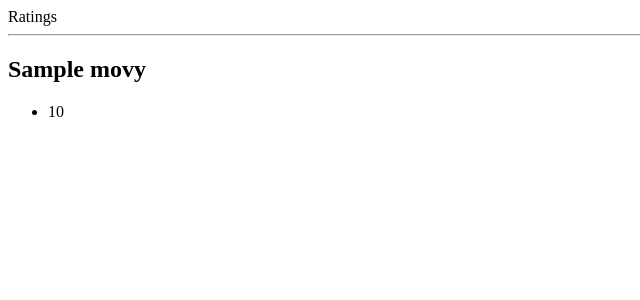
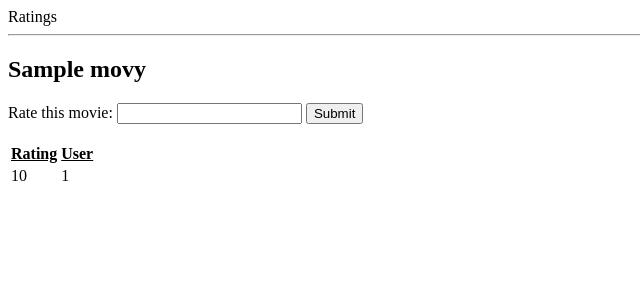
Before and after one commit to lei-ssezfaire/ratings_exercise, a Flask app: page /movies/1 in a window 1280 px wide. Shown: the top 300 px of the page, without its empty margins (0-640 px from the left). Run offline with Flask 2, Linux system fonts and the light colour scheme; tables that the repository leaves empty hold one stand-in row (values such as "Sample post").

Commit message:
In the process of fixing movie info handling route

```diff
--- a/server.py
+++ b/server.py
@@ -82,24 +82,53 @@ def user_info(user_id):
 	return render_template('user_info.html', email=email, age=age, zipcode=zipcode, title_score_tuple_list=list_of_movie_ratings)
 
 
+@app.route('/handle_rating')
+def handle_rating():
+	"""Handles movie ratings"""
+
+	rating = request.args.get('user_score')
+
+	movie_info = request.args.get('movie_info')
+	print '*' * 50
+	print movie_info
+	print type(movie_info)
+	print '*' * 50
+	movie_list = [x.encode('UTF8') for x in movie_info]
+	movie_title = str(movie_list[0])
+
+	print "HERE IT IS!"
+	print movie_title
+	print '*' * 50
+
+	user = session['current_user']
+
+	#use movie_title to get movie_id
+	movie_id = db.session.query(Movie.movie_id).filter_by(title=movie_title).one()
+	# see the combination of movie_id, and our user is in a Rating row
+	rating_row = db.session.query(rating_id).filter_by(movie_id=movie_id, user_id=user).one()
+	if rating_row:
+		rating_row.score = rating
+		db.session.commit()
+	else:
+		new_row = Rating(movie_id=movie_id, user_id=user, score=rating)
+		db.session.add(new_row)
+		db.session.commit()
+
+	# if it is, update that rating row with new value
+	# if not insert new rating
+	movies = db.session.query(Movie.title, Rating.user_id, Rating.score).join(Rating)
+	specific_movie = movies.filter_by(movie_id = movie_id).all()
+
+
+	return render_template('movie_info.html', movie_title= movie_title, specific_movie=specific_movie)
+
+
 @app.route('/movies/<int:movie_id>')
 def movie_info(movie_id):
 
-	#join movies and ratings table
-	movies = db.session.query(Movie.title, Rating.score).join(Rating)
+	movies = db.session.query(Movie.title, Rating.user_id, Rating.score).join(Rating)
 	specific_movie = movies.filter_by(movie_id = movie_id).all()
 	movie_title = specific_movie[0][0]
-
-	# list_of_movies = []
-
-	# title, score = movies
-		# list_of_movies
-	#title
-	#ratings
-	#set rating form
-	#page refresh should have new rating
-	#associate that rating with session id, check
-	#if exists, update, if not add
 
 	return render_template('movie_info.html', movie_title=movie_title, specific_movie=specific_movie)
 
--- a/templates/movie_info.html
+++ b/templates/movie_info.html
@@ -2,11 +2,23 @@
 {% block content %}
 
     <h2>{{ movie_title }}</h2>
-    <ul>
-      {% for title, score in specific_movie %}
-        <li>{{ score }}</li>
+		<form action="/handle_rating">
+			Rate this movie: <input type="text" name="user_score" id="user_rating">
+			<input type="hidden" name="movie_info" value='{{ specific_movie }}'>
+			<input type="submit">
+		</form>
+		<br>
+    	<table>
+    		<tr>
+    		<th> <u>Rating</u> </th>
+    		<th> <u>User</u> </th>
+    		</tr>
+      {% for title, user_id, score in specific_movie %}
+      <tr>
+        <td>{{ score }}</td>
+        <td>{{ user_id }}</td>
+       </tr>
       {% endfor %}
-    </ul>
 
-
+		</table>
 {% endblock %}
```
